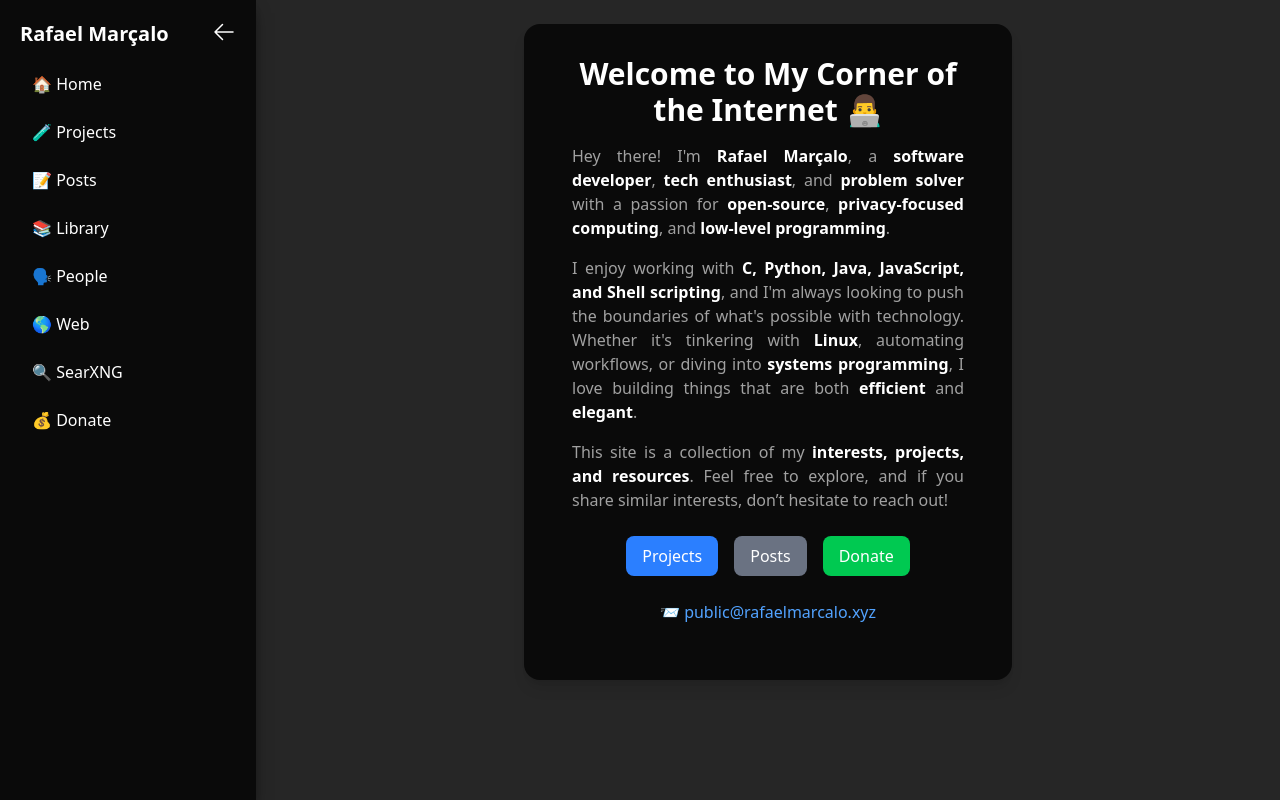
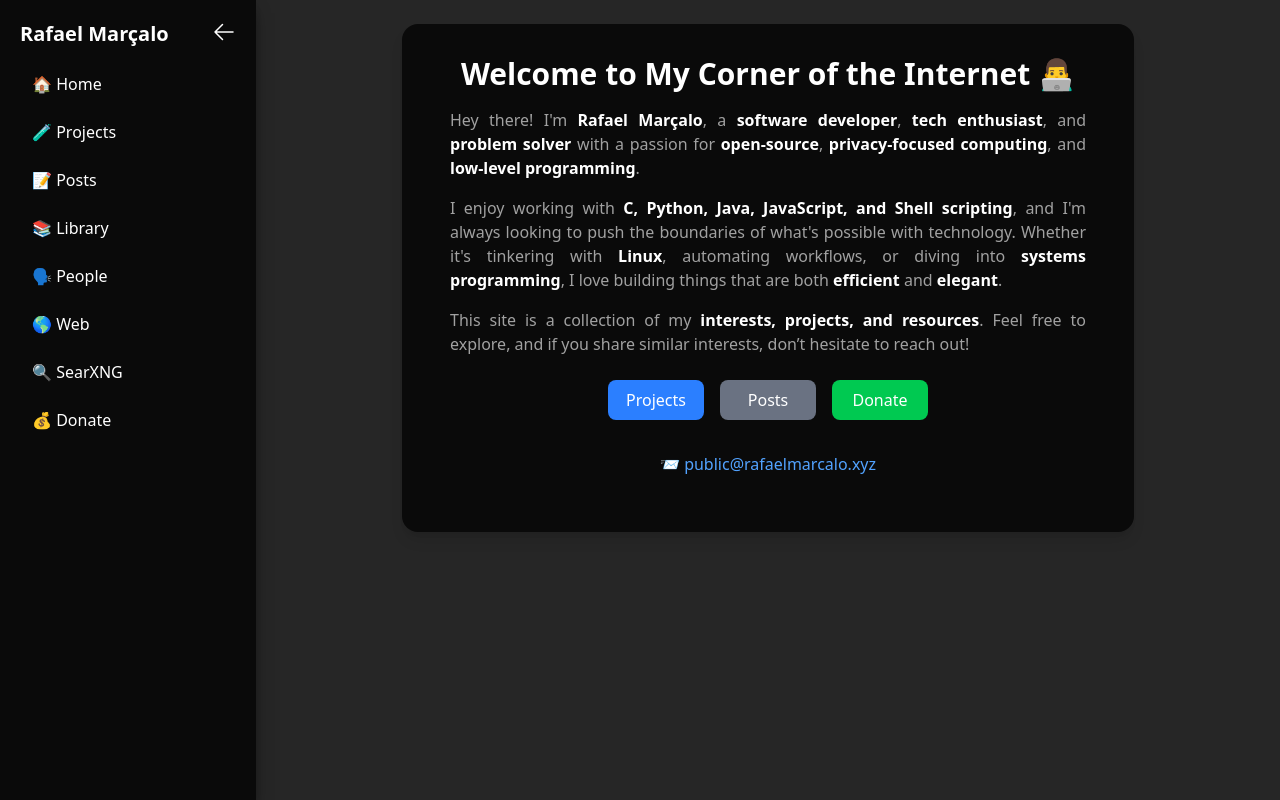
Before and after one commit to rafa-99/website, a Next.js app: page / in a window 1280 px wide. Built offline with nearby package versions, Linux system fonts and the light colour scheme.

Commit message:
CSS Refactor

```diff
--- a/src/app/donate/page.tsx
+++ b/src/app/donate/page.tsx
@@ -18,9 +18,9 @@ export default function Donate() {
 	];
 
 	return (
-		<div className="flex flex-col items-center justify-center space-y-12">
-			<div className="bg-neutral-950 p-8 rounded-2xl shadow-lg max-w-1/2 w-full text-center">
-				<h1 className="text-2xl font-bold mb-4">Support me with crypto 💰</h1>
+		<div className="card-container">
+			<div className="card text-center">
+				<h1 className="card-title">Support me with crypto 💰</h1>
 				<p className="text-neutral-400 mb-6">Scan the QR code or copy the address to donate.</p>
 				<div className="grid grid-cols-1 md:grid-cols-3 gap-6">
 					{wallets.map((wallet, index) => (
--- a/src/app/globals.css
+++ b/src/app/globals.css
@@ -2,7 +2,7 @@
 
 /* Sidebar */
 .sidebar {
-  @apply w-64 bg-neutral-950 text-white p-5 transition-all duration-300 ease-in-out shadow-lg shadow-black/50 z-0;
+  @apply w-40 lg:w-64 bg-neutral-950 text-white p-5 transition-all duration-300 ease-in-out shadow-lg shadow-black/50 z-0;
   position: relative;
 }
 
@@ -54,3 +54,21 @@
 strong {
   @apply text-white
 }
+
+/* Main Page Buttons */
+.button {
+  @apply m-2 hover:scale-110 text-white py-2 px-4 w-24 text-center rounded-lg transition
+}
+
+/* Content Card */
+.card {
+  @apply bg-neutral-950 p-8 rounded-2xl shadow-lg lg:max-w-3/4 w-full
+}
+
+.card-container {
+  @apply flex flex-col items-center justify-center
+}
+
+.card-title {
+  @apply text-2xl font-bold mb-4 text-center
+}
--- a/src/app/library/page.tsx
+++ b/src/app/library/page.tsx
@@ -30,9 +30,9 @@ export default function Library() {
 	});
 
 	return (
-		<div className="flex flex-col items-center justify-center space-y-12">
-			<div className="bg-neutral-950 p-8 rounded-2xl shadow-lg max-w-1/2 w-full">
-				<h1 className="text-2xl font-bold mb-4">Library 📚</h1>
+		<div className="card-container">
+			<div className="card">
+				<h1 className="card-title">Library 📚</h1>
 				{Object.keys(categorizedBooks)
 					.sort()
 					.map((letter) => (
--- a/src/app/page.tsx
+++ b/src/app/page.tsx
@@ -2,8 +2,8 @@ import Link from 'next/link'
 
 export default function Home() {
 	return (
-		<div className="flex flex-col items-center justify-center">
-			<div className="bg-neutral-950 p-8 rounded-2xl shadow-lg max-w-1/2 w-full text-justify text-neutral-400">
+		<div className="card-container">
+			<div className="card text-justify text-neutral-400">
 				<h1 className="text-3xl font-bold mb-4 text-white text-center">Welcome to My Corner of the Internet 👨‍💻</h1>
 				<p className="m-4">
 					{`Hey there! I'm `}
@@ -28,15 +28,15 @@ export default function Home() {
 				</p>
 
 
-				<div className="m-6 flex justify-center space-x-4">
-					<Link href="/projects" className="bg-blue-500 hover:bg-blue-600 hover:scale-110 text-white py-2 px-4 rounded-lg transition">Projects</Link>
-					<Link href="/posts" className="bg-gray-500 hover:bg-gray-600 hover:scale-110 text-white py-2 px-4 rounded-lg transition">Posts</Link>
-					<Link href="/donate" className="bg-green-500 hover:bg-green-600 hover:scale-110 text-white py-2 px-4 rounded-lg transition">Donate</Link>
+				<div className="flex flex-wrap justify-center">
+					<Link href="/projects" className="button bg-blue-500 hover:bg-blue-600 ">Projects</Link>
+					<Link href="/posts" className="button bg-gray-500 hover:bg-gray-600">Posts</Link>
+					<Link href="/donate" className="button bg-green-500 hover:bg-green-600">Donate</Link>
 				</div>
 
 				<div className="m-6 text-center">
 					<p className="text-neutral-400">
-						📨 <Link href="mailto:public@rafaelmarcalo.xyz" className="text-blue-400 hover:underline">public@rafaelmarcalo.xyz</Link>
+						📨 <Link href="mailto:public@rafaelmarcalo.xyz" className="text-blue-400 hover:underline break-words">public@rafaelmarcalo.xyz</Link>
 					</p>
 				</div>
 			</div>
--- a/src/app/people/page.tsx
+++ b/src/app/people/page.tsx
@@ -20,9 +20,9 @@ export default function People() {
 	];
 
 	return (
-		<div className="flex flex-col items-center justify-center space-y-12">
-			<div className="bg-neutral-950 p-8 rounded-2xl shadow-lg max-w-1/2 w-full">
-				<h1 className="text-2xl font-bold mb-4 text-white">People 🗣️</h1>
+		<div className="card-container">
+			<div className="card">
+				<h1 className="card-title">People 🗣️</h1>
 				<ul>
 					{people.map((person, index) => (
 						<li key={index} className="list-item">
--- a/src/app/posts/page.tsx
+++ b/src/app/posts/page.tsx
@@ -77,8 +77,8 @@ const formatData = (filename: string) => {
 };
 
 const PostList = ({ title, filenames, pathPrefix }: PostListProps) => (
-	<div className="bg-neutral-950 p-8 rounded-2xl shadow-lg max-w-1/2 w-full">
-		<h1 className="text-2xl font-bold mb-4">{title}</h1>
+	<div className="card">
+		<h1 className="card-title">{title}</h1>
 		<ul className="flex flex-col-reverse">
 			{filenames.map((filename: string) => {
 				const { formattedDate, cleanFilename } = formatData(filename);
@@ -108,7 +108,7 @@ export default async function Posts() {
 		const legacyFilenames = await fs.readdir(legacyPostsDir);
 
 		return (
-			<div className="flex flex-col items-center justify-center space-y-12">
+			<div className="card-container space-y-12">
 				<PostList title="Latest Posts 📝" filenames={latestFilenames} pathPrefix="current" />
 				<PostList title="Legacy Posts 📜" filenames={legacyFilenames} pathPrefix="legacy" />
 			</div>
--- a/src/app/projects/page.tsx
+++ b/src/app/projects/page.tsx
@@ -38,9 +38,9 @@ export default function Projects() {
 	if (error) return <div className="text-red-500 text-center">{error}</div>;
 
 	return (
-		<div className="flex flex-col items-center justify-center space-y-12">
-			<div className="bg-neutral-950 p-8 rounded-2xl shadow-lg max-w-1/2 w-full">
-				<h1 className="text-2xl font-bold mb-4">GitHub Projects 🧪</h1>
+		<div className="card-container">
+			<div className="card">
+				<h1 className="card-title">GitHub Projects 🧪</h1>
 				<ul>
 					{repos.map((repo) => (
 						<li key={repo.id} className="list-item">
--- a/src/app/web/page.tsx
+++ b/src/app/web/page.tsx
@@ -21,9 +21,9 @@ export default function Web() {
 	];
 
 	return (
-		<div className="flex flex-col items-center justify-center space-y-12">
-			<div className="bg-neutral-950 p-8 rounded-2xl shadow-lg max-w-1/2 w-full">
-				<h1 className="text-2xl font-bold mb-4 text-white">Web Markers 🌎</h1>
+		<div className="card-container">
+			<div className="card">
+				<h1 className="card-title">Web Markers 🌎</h1>
 				<ul>
 					{web.map((page, index) => (
 						<li key={index} className="list-item">
```
